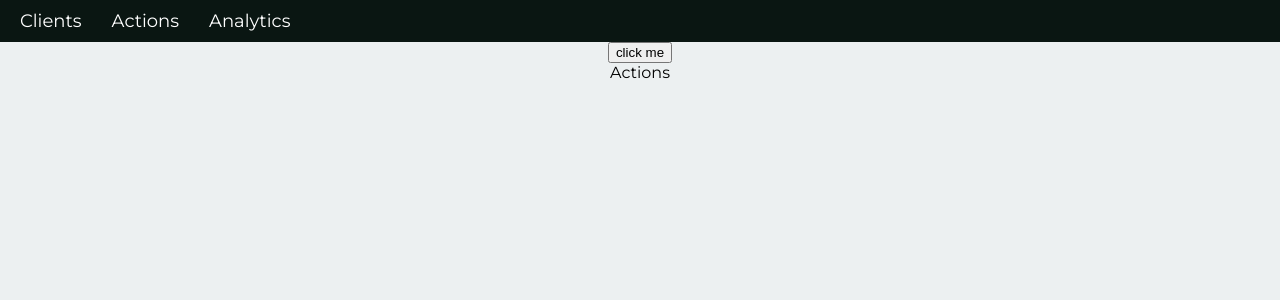
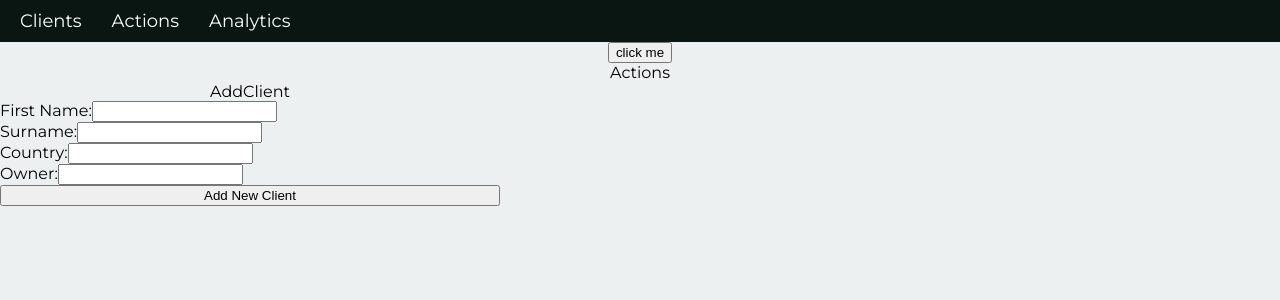
Before and after one commit to liatcohen/CRM, a React (Create React App) app: page /actions in a window 1280 px wide. Shown: the top 300 px of the page. Built offline with nearby package versions, Linux system fonts and the light colour scheme; a web font is replaced by a local one.

Commit message:
added 'add client' form

```diff
--- a/src/App.css
+++ b/src/App.css
@@ -37,6 +37,20 @@ tr:hover {background-color:#f5f5f5;}
   /* margin: 10px; */
 
 }
+
+.add-client{
+  display: flex;
+  flex-direction: column;
+  justify-content: center;
+  /* align-items: flexs-start; */
+  width: 500px;
+}
+.add-client-form{
+  display: flex;
+  flex-direction: column;
+  justify-content: start;
+  align-items: flex-start;
+}
 /* Use #ecf0f1 for your app's background-color
 Use #0a1612 for the nav-bar's background color
 Use #F7CE3E for the table's header background-color
--- a/src/App.js
+++ b/src/App.js
@@ -1,5 +1,5 @@
 import React, { useState, useEffect } from 'react'
-import { BrowserRouter as Router, Route, Link } from 'react-router-dom'
+import { BrowserRouter as Router, Route, Link, Redirect } from 'react-router-dom'
 import './App.css';
 import Analytics from './components/Analytics'
 import Actions from './components/Actions'
@@ -9,6 +9,7 @@ import myData from './data.json';
 function App() {
 
   const [clients, setClients] = useState(myData)
+
   function func1() {
     console.log("Hi")
     console.log(myData)
@@ -18,14 +19,16 @@ function App() {
     <Router>
       <div className="App">
         <div className="navbar">
-          <Link to="/">Clients</Link>
+          <Link to="/clients">Clients</Link>
           <Link to="/actions">Actions</Link>
           <Link to="/analytics">Analytics</Link>
         </div>
         <button onClick={func1}>click me</button>
-        <Route path="/" exact render={() => <Clients clients={clients}/>} />
-        <Route path="/actions" exact render={() => <Actions/>} />
-        <Route path="/analytics" exact render={() => <Analytics/>} />
+
+        <Route exact path="/" render={() => (<Redirect to="/clients" />)} />
+        <Route path="/clients" exact render={() => <Clients clients={clients} />} />
+        <Route path="/actions" exact render={() => <Actions />} />
+        <Route path="/analytics" exact render={() => <Analytics />} />
 
       </div>
     </Router>
--- a/src/components/Actions.js
+++ b/src/components/Actions.js
@@ -1,8 +1,18 @@
 import React, { useState, useEffect } from 'react'
+import AddClient from './AddClient'
+
 
 function Actions() {
+
+    function addNewClient(client){
+        console.log(client)
+    }
     return (
-        <div>Actions</div>
+        <div>Actions
+        <AddClient addNewClient={addNewClient}/>
+
+
+        </div>
     );
 }
 
--- /dev/null
+++ b/src/components/AddClient.js
@@ -0,0 +1,58 @@
+import React, { useState, useEffect } from 'react'
+
+function AddClient(props) {
+
+    const [firstName, setFirstName] = useState('')
+    const [surname, setSurname] = useState('')
+    const [country, setCountry] = useState('')
+    const [owner, setOwner] = useState('')
+
+    function handleChange(e){
+        switch (e.target.id) {
+            case 'firstName':
+                setFirstName(e.target.value)
+                break;
+            case 'surname':
+                setSurname(e.target.value)
+                break;
+            case 'country':
+                setCountry(e.target.value)
+                break;
+            case 'owner':
+                setOwner(e.target.value)
+                break;
+        }
+    }
+
+    function addNewClient(){
+        props.addNewClient({
+            firstName,
+            surname,
+            country,
+            owner
+        })
+        // console.log(firstName+"-> "+country+" "+surname+"  "+owner)
+    }
+    return (
+        <div className="add-client">
+            <div>AddClient</div>
+        <form className="add-client-form">
+            <label>First Name:
+            <input id="firstName" type="text" name="name" value={firstName} onChange={handleChange} />
+            </label>
+            <label>Surname:
+            <input id="surname" type="text" name="name" value={surname} onChange={handleChange} />
+            </label>
+            <label>Country:
+            <input id="country" type="text" name="name" value={country} onChange={handleChange} />
+            </label>
+            <label>Owner:
+            <input id="owner" type="text" name="name" value={owner} onChange={handleChange} />
+            </label>
+        </form>
+        <button onClick={addNewClient}>Add New Client</button>
+        </div>
+    )
+}
+
+export default AddClient;
--- /dev/null
+++ b/src/components/Client.js
@@ -0,0 +1,21 @@
+import React, { useState, useEffect } from 'react'
+
+function Client(props) {
+
+    function editClient() {
+        props.editClient(props.client)
+    }
+
+    return (
+        <tr onClick={editClient}>
+            <td>{props.client.name}</td>
+            <td>{props.client.email}</td>
+            <td>{props.client.emailType}</td>
+            <td>{props.client.sold}</td>
+            <td>{props.client.owner}</td>
+            <td>{props.client.country}</td>
+        </tr>
+    );
+}
+
+export default Client;
--- a/src/components/Clients.js
+++ b/src/components/Clients.js
@@ -1,6 +1,12 @@
 import React, { useState, useEffect } from 'react'
+import Client from './Client'
 
 function Clients(props) {
+
+    function editClient(client) {
+        console.log(`${client.name} was clicked`)
+    }
+
     return (
         <div>
             <div>Clients</div>
@@ -13,23 +19,11 @@ function Clients(props) {
                         <th>Sold</th>
                         <th>Owner</th>
                         <th>Country</th>
-
                     </tr>
                 </thead>
                 <tbody>
-                    {props.clients.map(u =>
-                        <tr>
-                            <td>{u.name}</td>
-                            <td>{u.email}</td>
-                            <td>{u.emailType}</td>
-                            <td>{u.sold}</td>
-                            <td>{u.owner}</td>
-                            <td>{u.country}</td>
-                        </tr>
-                    )}
+                    {props.clients.map((c, key) => <Client client={c} key={key} editClient={editClient}/>)}
                 </tbody>
-
-
             </table>
         </div>
     );
```
Also changed, not shown: src/components/UpdateClient.js (added, +10 -0 lines).
